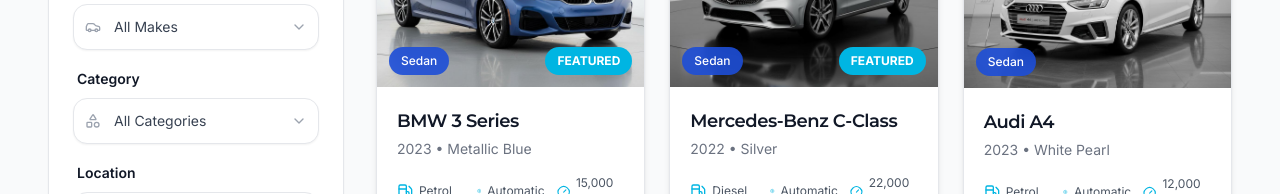
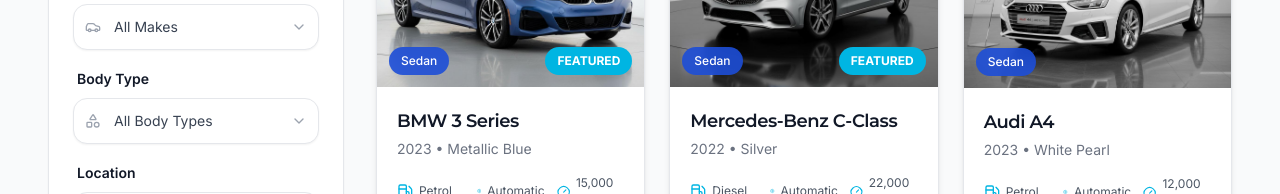
Before and after one commit to pottie2288/king-cars-website, a React (Vite) app: page /showroom in a window 1280 px wide. Shown: the part 496-690 px from the top of the page. Built offline with nearby package versions, Linux system fonts and the light colour scheme.

Commit message:
feat: change Category label to Body Type in Showroom filters

```diff
--- a/src/pages/ShowroomPage.tsx
+++ b/src/pages/ShowroomPage.tsx
@@ -178,7 +178,7 @@
                 </div>
 
                 <div className="space-y-2">
-                  <label className="text-sm font-semibold text-gray-900 ml-1">Category</label>
+                  <label className="text-sm font-semibold text-gray-900 ml-1">Body Type</label>
                   <div className="relative group">
                     <div className="absolute inset-y-0 left-0 pl-3 flex items-center pointer-events-none text-gray-400 group-hover:text-king-blue transition-colors">
                       <Shapes className="h-4 w-4" />
@@ -188,7 +188,7 @@
                       onChange={(e) => handleFilterChange('category', e.target.value || null)}
                       className="w-full pl-10 pr-10 py-3 rounded-xl border border-gray-200 focus:border-king-cyan focus:ring-4 focus:ring-king-cyan/10 outline-none text-sm bg-white text-gray-700 hover:border-king-cyan/50 transition-all cursor-pointer appearance-none shadow-sm"
                     >
-                      <option value="">All Categories</option>
+                      <option value="">All Body Types</option>
                       {categories.map(cat => (
                         <option key={cat} value={cat} className="py-2">{cat}</option>
                       ))}
```
